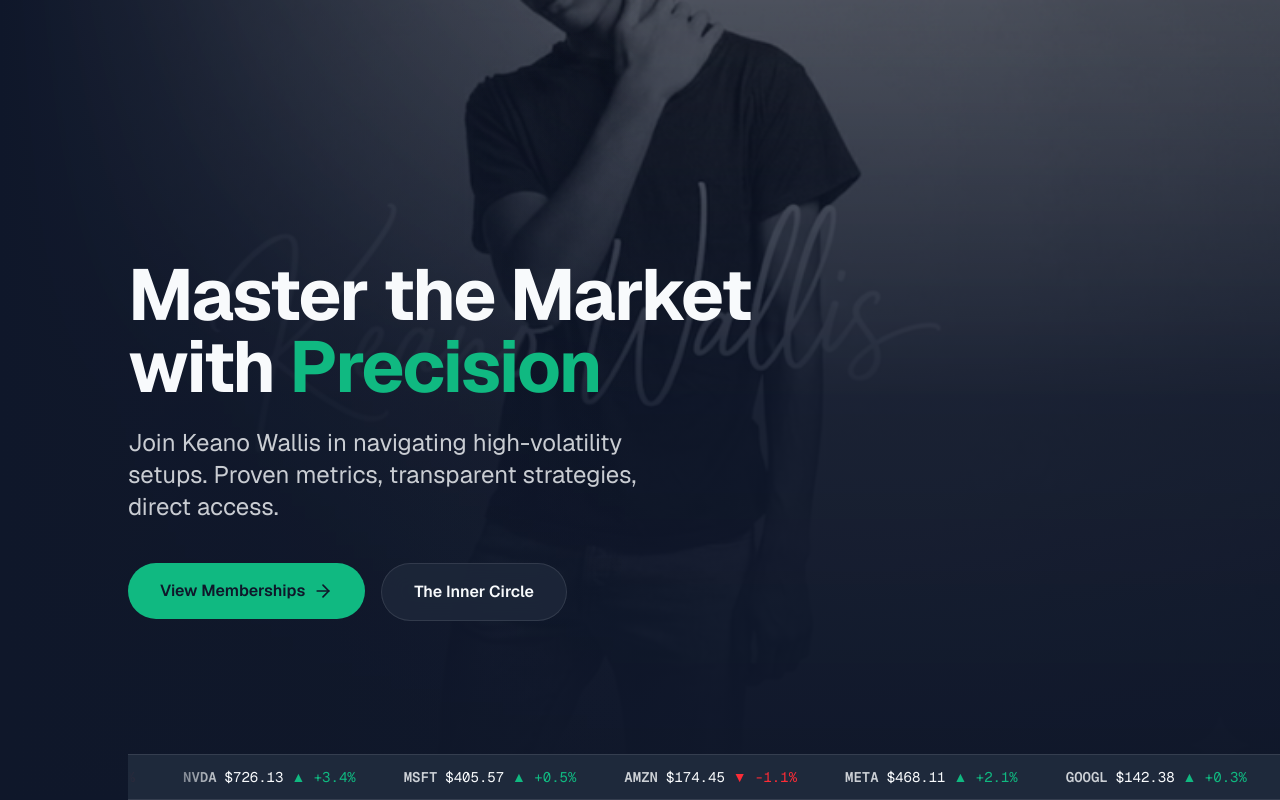
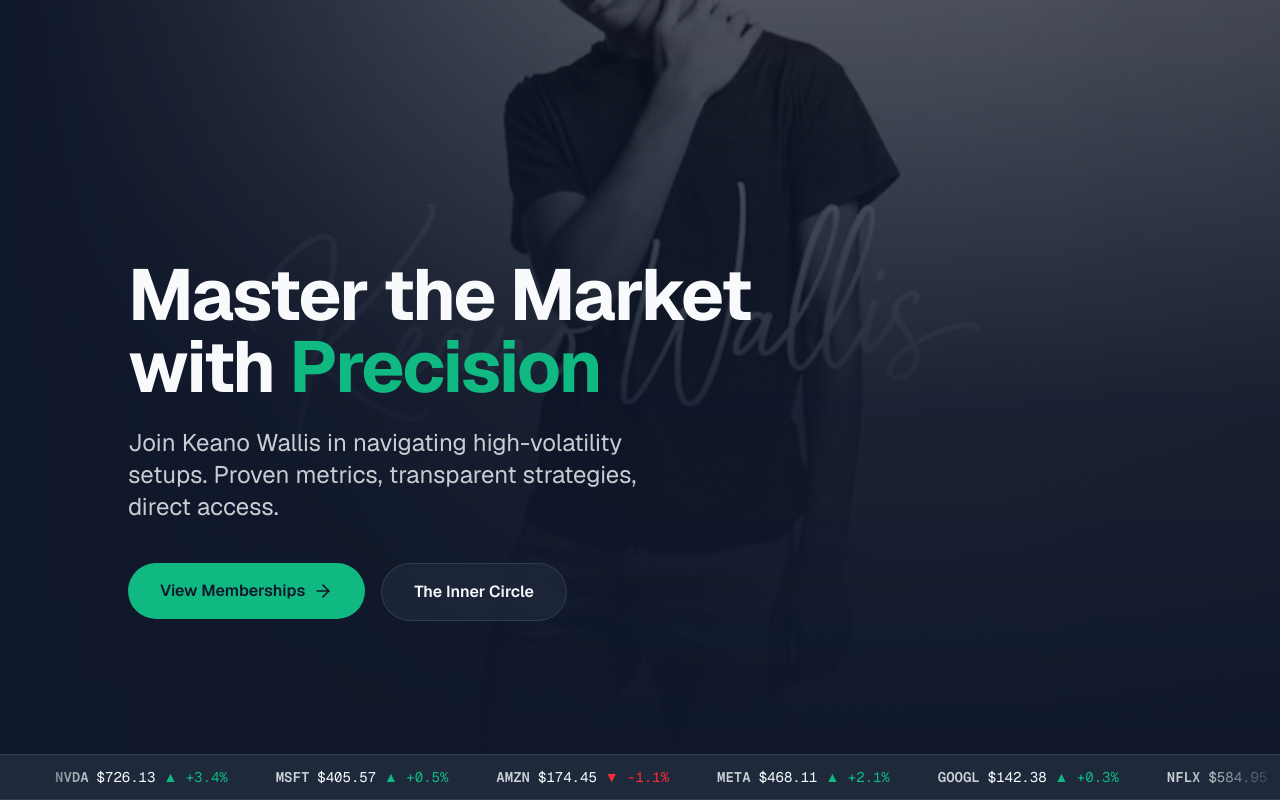
Before and after one commit to DTE-84/KeanoStockKnowledge, a Next.js app: page / in a window 1280 px wide. Shown: the top 800 px of the page. Built offline with nearby package versions, Linux system fonts and the light colour scheme.

Commit message:
ui: fix ticker centering and lock background offset

```diff
--- a/src/app/page.tsx
+++ b/src/app/page.tsx
@@ -15,7 +15,7 @@ export default function Home() {
             src="/assets/KEANO SYSTEM_files/keylandingsignature.png"
             alt="Keano Wallis"
             fill
-            className="object-cover object-[75%_center] md:object-right opacity-40 mix-blend-luminosity"
+            className="object-cover object-[55%_center] opacity-40 mix-blend-luminosity"
             priority
           />
           <div className="absolute inset-0 bg-gradient-to-t from-background via-background/80 to-transparent" />
@@ -47,7 +47,7 @@ export default function Home() {
         </div>
 
         {/* Ticker at the bottom of hero */}
-        <div className="absolute bottom-0 w-full z-20">
+        <div className="absolute bottom-0 left-0 w-full z-20">
           <StockTicker />
         </div>
       </section>
```
